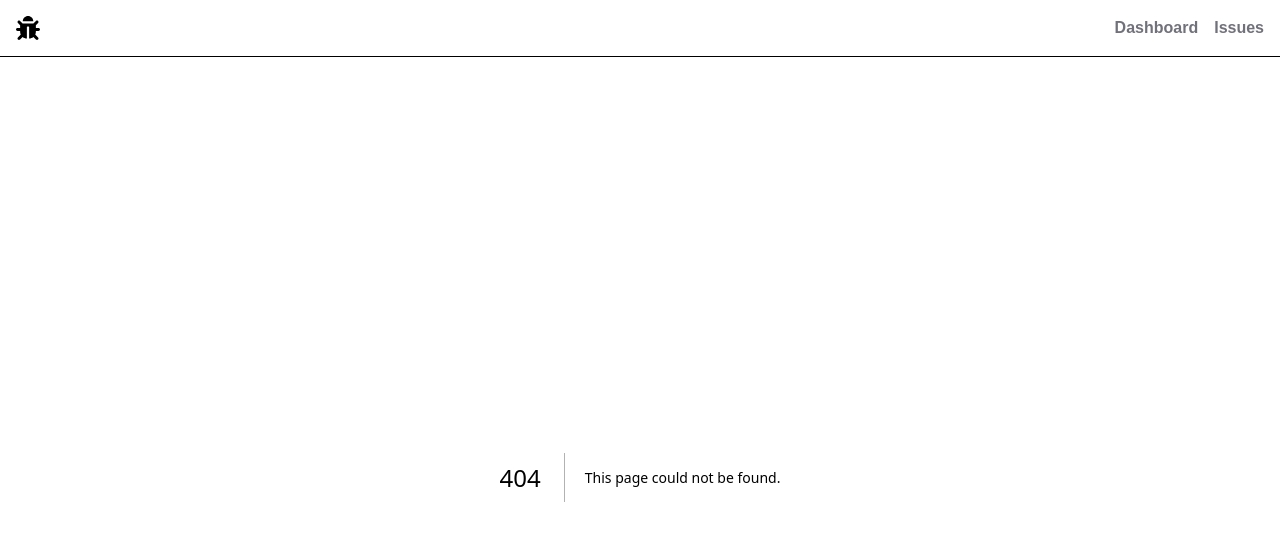
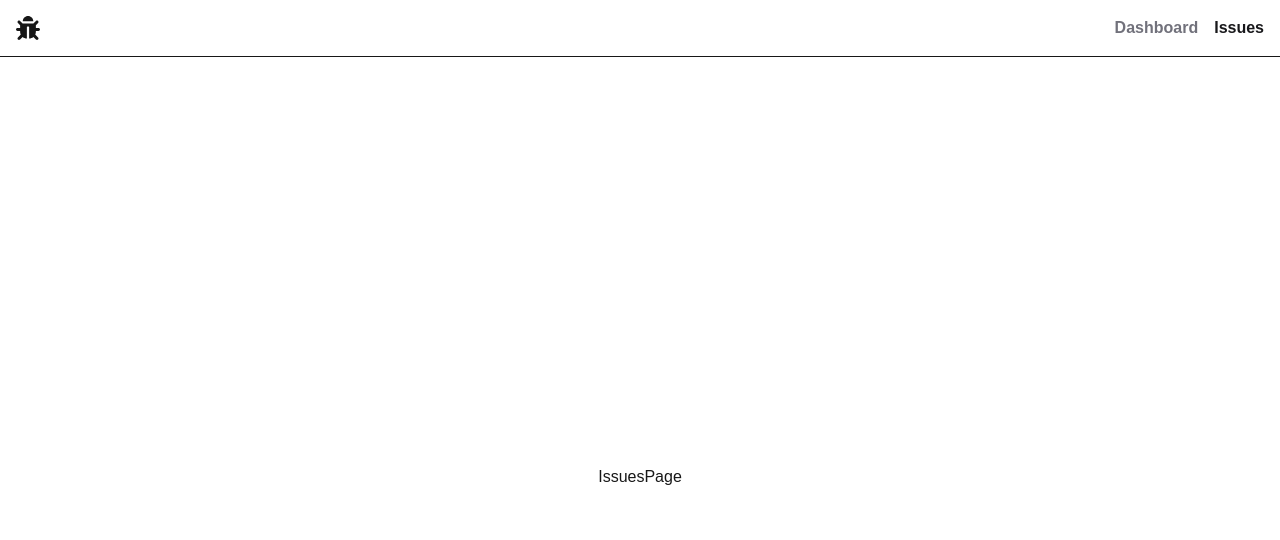
Before and after one commit to coderAndrew37/issue-tracker, a Next.js app: page /issues in a window 1280 px wide. Before the commit this address had no page. Shown: the top 540 px of the page. Built offline with nearby package versions, Linux system fonts and the light colour scheme.

Commit message:
style the active link in the navbar

```diff
--- a/app/NavBar.tsx
+++ b/app/NavBar.tsx
@@ -1,8 +1,14 @@
+"use client";
 import Link from "next/link";
+import { usePathname } from "next/navigation";
 import React from "react";
 import { FaBug } from "react-icons/fa";
+import classNames from "classnames";
 
 const NavBar = () => {
+  // Get the current pathname
+  const pathname = usePathname();
+
   const links = [
     { href: "/", label: "Dashboard" },
     { href: "/issues", label: "Issues" },
@@ -18,7 +24,13 @@ const NavBar = () => {
         {links.map((link) => (
           <li
             key={link.href}
-            className="font-semibold text-zinc-500 hover:text-zinc-900 transition-colors"
+            className={classNames({
+              "font-semibold": true,
+              "text-zinc-500": true,
+              "hover:text-zinc-900": true,
+              "transition-colors": true,
+              "text-zinc-900": pathname === link.href,
+            })}
           >
             <Link href={link.href}>{link.label}</Link>
           </li>
--- /dev/null
+++ b/app/issues/page.tsx
@@ -0,0 +1,7 @@
+import React from "react";
+
+const IssuesPage = () => {
+  return <div>IssuesPage</div>;
+};
+
+export default IssuesPage;
--- a/package.json
+++ b/package.json
@@ -9,6 +9,7 @@
     "lint": "eslint"
   },
   "dependencies": {
+    "classnames": "^2.5.1",
     "next": "15.5.2",
     "react": "19.1.0",
     "react-dom": "19.1.0",
```
Also changed, not shown: 1 other file (tests, documents, lock files or other folders).
